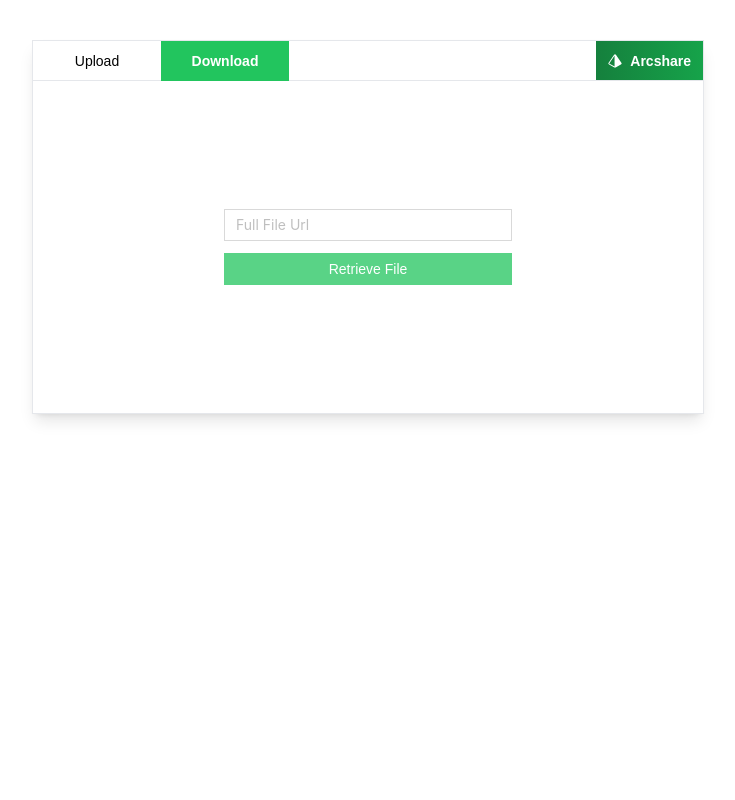
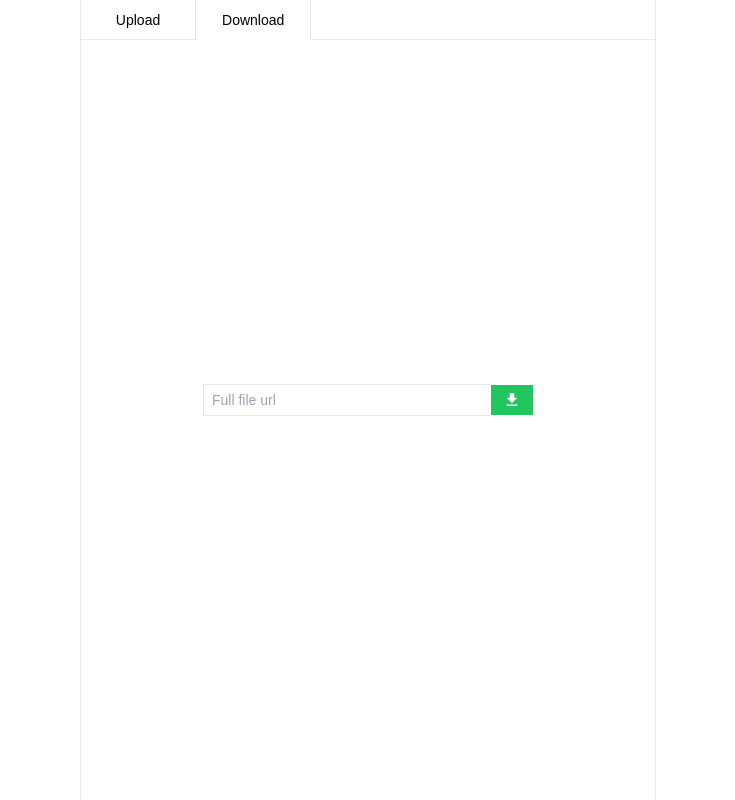
Before and after one commit to therealrinku/roboshare, a Next.js app: page /download in a window 1280 px wide. Shown: the whole page, without its empty margins (272-1007 px from the left). Built offline with nearby package versions, Linux system fonts and the light colour scheme; a web font is replaced by a local one.

Commit message:
feat: app name change and design revamp

```diff
--- a/components/Layout.tsx
+++ b/components/Layout.tsx
@@ -1,55 +1,10 @@
-import Link from "next/link";
-import { useRouter } from "next/router";
-import { FiDownload, FiUpload } from "react-icons/fi";
-import { IoPrism } from "react-icons/io5";
+import Tabs from "./Tabs";
 
 export default function Layout({ children }: { children: React.ReactChild }) {
-  const router = useRouter();
-
-  const TabItems = [
-    {
-      name: "Upload",
-      icon: <FiUpload />,
-      link: "/",
-    },
-    {
-      name: "Download",
-      icon: <FiDownload />,
-      link: "/download",
-    },
-  ];
-
-  const activeTab = router.pathname === "/" ? "Upload" : "Download";
-
   return (
-    <div className="pt-10">
-      <div className="h-500 mx-auto shadow-lg md:border md:border-black-700 w-full max-w-2xl">
-        <div className="relative sticky top-0 border-b h-10 flex flex-col justify-center">
-          <div className="flex items-center">
-            {TabItems.map((tab) => {
-              return (
-                <Link href={tab.link} key={tab.link} passHref>
-                  <a
-                    className={`${
-                      activeTab === tab.name ? "text-white font-bold bg-green-500 " : ""
-                    } h-10 w-32 flex flex-col items-center justify-center text-sm`}
-                  >
-                    {tab.name}
-                  </a>
-                </Link>
-              );
-            })}
-          </div>
-
-          <Link passHref href="https://arcshare.vercel.app">
-            <a className="h-full px-3 text-white bg-gradient-to-r from-green-700 to-green-600 hover:bg-gradient-to-l text-sm font-bold absolute right-0 top-0 flex items-center gap-2">
-              {" "}
-              <IoPrism /> Arcshare
-            </a>
-          </Link>
-        </div>
-        {children}
-      </div>
+    <div className="flex relative flex-col justify-center h-screen mx-auto md:border-r md:border-l md:border-black-700 w-full max-w-xl">
+      <Tabs />
+      {children}
     </div>
   );
 }
--- /dev/null
+++ b/components/Loader.tsx
@@ -0,0 +1,14 @@
+type LoaderTypes = {
+  progress: number;
+};
+
+export default function Loader({ progress }: LoaderTypes) {
+  return (
+    <div className={`flex items-center gap-3 h-[12px] mt-3 justify-center items-center mx-auto`}>
+      <div className="w-[200px] bg-[#f0f2f5] h-full">
+        <div style={{ width: progress + "%" }} className="bg-green-500 h-full"></div>
+      </div>
+      <p className="text-sm h-[12px] mt-[4.5px]"> {progress}%</p>
+    </div>
+  );
+}
--- /dev/null
+++ b/components/Tabs.tsx
@@ -0,0 +1,41 @@
+import Link from "next/link";
+import { useRouter } from "next/router";
+import { FiDownload, FiUpload } from "react-icons/fi";
+
+export default function Tabs() {
+  const router = useRouter();
+  const activeTab = router.pathname === "/" ? "Upload" : "Download";
+
+  const TabItems = [
+    {
+      name: "Upload",
+      icon: <FiUpload />,
+      link: "/",
+    },
+    {
+      name: "Download",
+      icon: <FiDownload />,
+      link: "/download",
+    },
+  ];
+
+  return (
+    <div className="flex items-center absolute top-0 w-full">
+      {TabItems.map((tab) => {
+        return (
+          <Link href={tab.link} key={tab.link} passHref>
+            <a
+              className={`${
+                activeTab === tab.name && "border-b-transparent"
+              } h-10 w-32 flex flex-col items-center justify-center text-sm border-r border-b`}
+            >
+              {tab.name}
+            </a>
+          </Link>
+        );
+      })}
+
+      <div className="border-b w-4/6 h-10" />
+    </div>
+  );
+}
--- a/pages/_app.tsx
+++ b/pages/_app.tsx
@@ -8,7 +8,7 @@ function MyApp({ Component, pageProps }: AppProps) {
   return (
     <>
       <Head>
-        <title>Homepage | Arcshare</title>
+        <title>Homepage | Roboshare</title>
         <meta title="description" content="Share files instantly with Ar3share" />
         <meta title="og:description" content="Share files instantly with Ar3share" />
 
--- a/pages/download.tsx
+++ b/pages/download.tsx
@@ -2,6 +2,7 @@ import { Button, Input } from "antd";
 import Head from "next/head";
 import { useState } from "react";
 import { FiExternalLink, FiFile, FiMeh } from "react-icons/fi";
+import { MdDoNotDisturb, MdDownload, MdDownloading, MdOutlineFileDownloadDone } from "react-icons/md";
 
 interface Props {
   fileData: {
@@ -17,7 +18,7 @@ export default function FileDownloadPage({ title, image }: Props) {
   const [fetching, setFetching] = useState(false);
   const [fileData, setFileData]: any = useState();
 
-  const apiUrl = process.env.NODE_ENV === "development" ? "http://localhost:3000" : "https://arcshare.vercel.app";
+  const apiUrl = process.env.NODE_ENV === "development" ? "http://localhost:3000" : "https://Roboshare.vercel.app";
 
   const fetchFile = async () => {
     const fileId = fileUrl.slice(fileUrl.indexOf("file/") + 5);
@@ -31,55 +32,62 @@ export default function FileDownloadPage({ title, image }: Props) {
   return (
     <div>
       <Head>
-        <title>Download File | Arcshare</title>
+        <title>Download File | Roboshare</title>
         <meta property="og:image" content={image} />
       </Head>
 
-      {!fileData?.fileLocation && (
-        <div className="flex flex-col min-h-60 py-32 items-center justify-start">
-          <Input
+      {!fileData && (
+        <div className="flex min-h-60 py-32 items-center justify-center">
+          <input
             value={fileUrl}
             onChange={(e) => setFileUrl(e.target.value)}
-            className="w-72 mt-0 rounded-none w-72"
-            placeholder="Full File Url"
+            className="w-72 mt-0 text-sm rounded-none w-72 border outline-none pr-4 pl-2 py-[5px] border-r-0"
+            placeholder="Full file url"
+            disabled={fetching}
           />
-          <Button
-            loading={fetching}
+          <button
             onClick={fetchFile}
             disabled={!fileUrl.trim() || fetching}
-            className="disabled:opacity-75 bg-green-500 mt-3 text-sm rounded-none w-72 hover:bg-green-600 text-white"
-            type="ghost"
+            className="flex px-3 justify-center py-[6.4px] items-center gap-1 text-sm bg-green-500 :not-disabled:hover:bg-green-600 text-white font-inherit rounded-none"
           >
-            {fetching ? "Retrieving File" : " Retrieve File"}
-          </Button>
+            {fetching ? (
+              <MdDownloading size={18} />
+            ) : fileData ? (
+              <MdOutlineFileDownloadDone size={18} />
+            ) : (
+              <MdDownload size={18} />
+            )}
+          </button>
         </div>
       )}
 
       {fileData && (
         <div className="flex flex-col min-h-60 py-32 items-center justify-center">
-          {fileData?.fileLocation ? <FiFile size={50} /> : <FiMeh size={50} />}
+          {fileData?.fileLocation ? <FiFile size={50} /> : <MdDoNotDisturb size={50} />}
+
           <p className="text-sm mt-5">
             {fileData?.fileLocation ? "Your file is ready." : "Whooops! File not found. Make sure url is correct."}
           </p>
+
           {fileData?.fileLocation && (
             <a
-              className="text-sm text-green-500 flex items-center gap-2 text-md hover:text-green-600 hover:cursor-pointer hover:underline"
+              className="text-sm mt-2 mb-3 text-green-500 flex items-center gap-1 text-md hover:text-green-600 hover:cursor-pointer hover:underline"
               target="_blank"
               rel="noreferrer"
               href={fileData?.fileLocation}
               download={fileData?.fileName}
             >
               <FiExternalLink size={16} />
-              <p>{fileData?.fileName}</p>
+              <p className="mt-3">{fileData?.fileName || "doo"}</p>
             </a>
           )}
-          <Button
-            type="ghost"
-            className="text-sm mt-5 bg-green-500 hover:bg-green-600 text-white font-inherit rounded-none"
+
+          <button
+            className="flex px-4 py-[5px] mt-3 items-center gap-1 text-sm bg-green-500 hover:bg-green-600 text-white font-inherit rounded-none"
             onClick={() => setFileData()}
           >
-            Download Another File
-          </Button>
+            Download another file
+          </button>
         </div>
       )}
     </div>
--- a/pages/file/[index].tsx
+++ b/pages/file/[index].tsx
@@ -51,7 +51,7 @@ export default function FileDownloadPage({ fileData }: Props) {
 
 export const getServerSideProps = async (context: any) => {
   const fileId = context.params.index;
-  const apiUrl = process.env.NODE_ENV === "development" ? "http://localhost:3000" : "https://arcshare.vercel.app";
+  const apiUrl = process.env.NODE_ENV === "development" ? "http://localhost:3000" : "https://Roboshare.vercel.app";
   const data = await fetch(`${apiUrl}/api/getFile/${fileId}`).then((res) => res.json());
 
   return {
```
Also changed, not shown: pages/index.tsx (+32 -34 lines).
